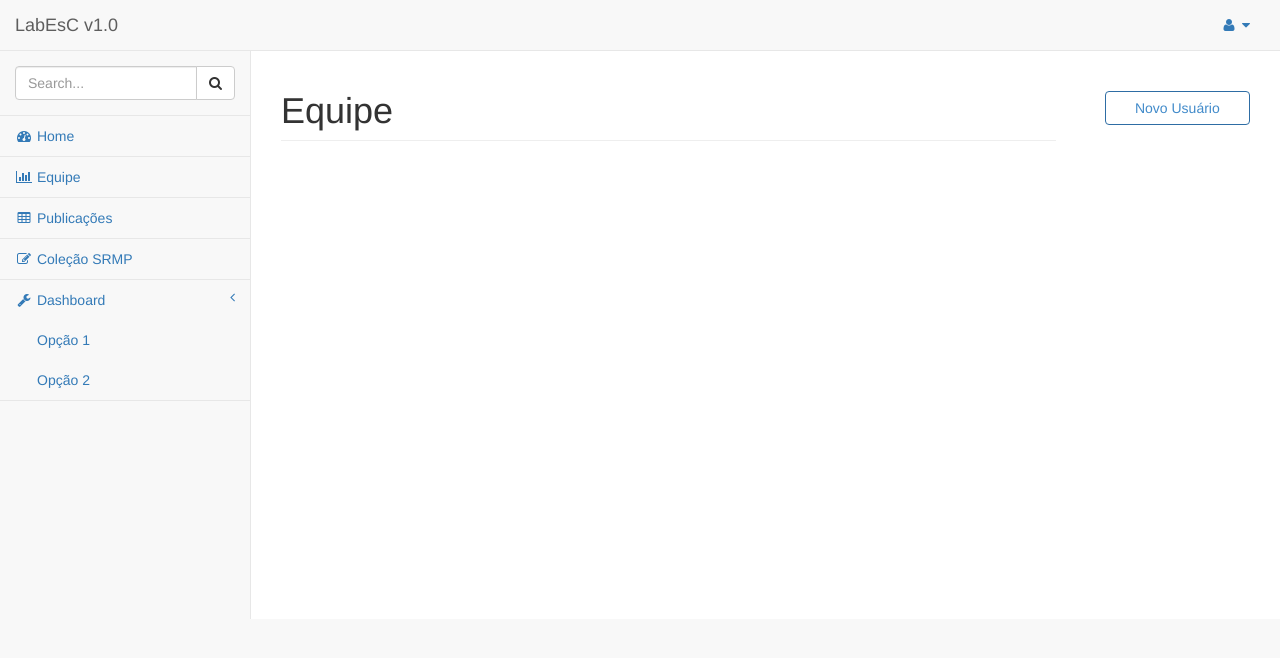
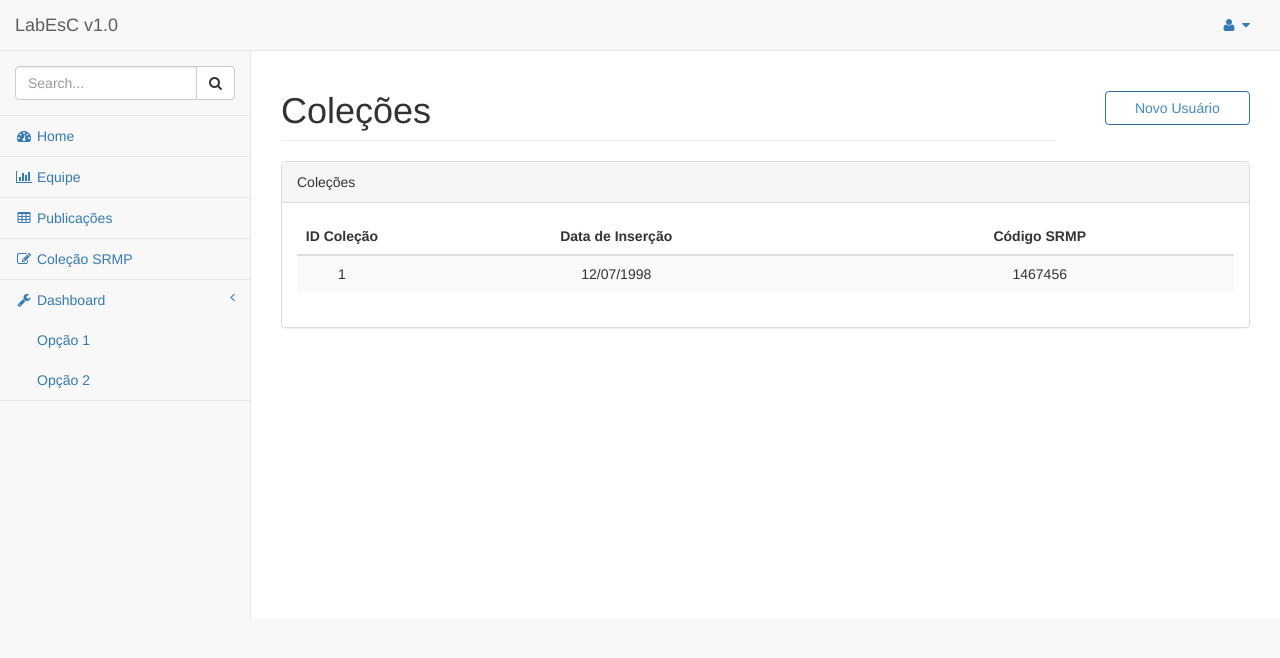
Before and after one commit to gustavoromito/labesc, a PHP site: page /pages/collection.php in a window 1280 px wide. Shown: the top 658 px of the page. Run offline with PHP 8.4, Linux system fonts and the light colour scheme; data that the repository does not hold is empty; some libraries are stand-ins or nearby versions.

Commit message:
tela de coleções

```diff
--- a/pages/collection.php
+++ b/pages/collection.php
@@ -13,7 +13,7 @@
         <div id="page-wrapper">
             <div class="row">
                 <div class="col-lg-12">
-                    <h1 class="page-header" style="float: left; width: 80%;">Equipe</h1>
+                    <h1 class="page-header" style="float: left; width: 80%; text-align: cnter;">Coleções</h1>
                     <a href="newuser.php">
                         <button type="button" style="margin: 40px 0 20px; width: 15%; float: right;" class="btn btn-outline btn-primary" id="newBtn">Novo Usuário</button>
                     </a>
@@ -22,55 +22,37 @@
             <div class="row">
               <!-- o container sera montado atraves de um template de forma dinamica-->
               <!-- adicionar um crop para o tamanho da imagem-->
-                <?php
-                $result = getAllUsers();
-                while ($row = $result->fetch_assoc()) {
-                    echo '<div class="col-lg-4 col-sm-6 text-center" style="padding-top: 15px; padding-right: 0px; padding-left: 0px; padding-bottom: 15px; background: #ededed; border-radius: 10px; margin: 10px; max-width: 30%;">
-                            <img class="img-circle img-responsive img-center" src="../src/romito.jpg" alt="" style="margin: auto; width: 200px; height: 200px;">
-                            <h3 style="margin: auto; max-width: 300px; height: 52px;">' . $row['nome'] . '</h3>
-                            <h4 style="color: #808080;">'. getRoleName($row['role_id']) . '</h4>
-                            <a href="profile.php?user_id=' . $row['id'] . '">
-                                <button type="button" class="btn btn-success btn-xs user-details" userid="'. $row['id'] .'">Ver Perfil</button>
-                            </a>
-                        </div>';
-                } ?>
-
-<!--                -->
-<!--                <div class="col-lg-4 col-sm-6 text-center" style="padding-bottom:15px;">-->
-<!--                  <img class="img-circle img-responsive img-center" src="../src/loren.jpg" alt="" style="width: 200px; height: 200px;">-->
-<!--                  <h3>Mateus Lourenção</h3>-->
-<!--                  <h4>Professor Doutor</h4>-->
-<!--                  <button type="button" class="btn btn-success btn-xs">Ver Perfil</button>-->
-<!--                </div>-->
-<!--                -->
-<!--                <div class="col-lg-4 col-sm-6 text-center" style="padding-bottom:15px;">-->
-<!--                  <img class="img-circle img-responsive img-center" src="../src/paladia.jpg" alt="" style="width: 200px; height: 200px;">-->
-<!--                  <h3>Leonardo Paladia</h3>-->
-<!--                  <h4>Professor</h4>-->
-<!--                  <button type="button" class="btn btn-success btn-xs">Ver Perfil</button>-->
-<!--                </div>-->
-<!---->
-<!--                <div class="col-lg-4 col-sm-6 text-center" style="padding-bottom:15px;">-->
-<!--                  <img class="img-circle img-responsive img-center" src="../src/pavanelli.jpg" alt="" style="width: 200px; height: 200px;">-->
-<!--                  <h3>Matheus Pavanelli</h3>-->
-<!--                  <h4>Professor Visitante</h4>-->
-<!--                  <button type="button" class="btn btn-success btn-xs">Ver Perfil</button>-->
-<!--                </div>-->
-<!--                -->
-<!--                <div class="col-lg-4 col-sm-6 text-center" style="padding-bottom:15px;">-->
-<!--                  <img class="img-circle img-responsive img-center" src="../src/kaio.jpg" alt="" style="width: 200px; height: 200px;">-->
-<!--                  <h3>Kaio Pedroza</h3>                -->
-<!--                  <h4>Aluno</h4>-->
-<!--                  <button type="button" class="btn btn-success btn-xs">Ver Perfil</button>-->
-<!--                </div>-->
-<!--                -->
-<!--                <div class="col-lg-4 col-sm-6 text-center" style="padding-bottom:15px;">-->
-<!--                  <img class="img-circle img-responsive img-center" src="../src/jr.jpg" alt="" style="width: 200px; height: 200px;">-->
-<!--                  <h3>Geraldo Júnior</h3>-->
-<!--                  <h4>Aluno Pós-Graduação</h4>-->
-<!--                  <button type="button" class="btn btn-success btn-xs">Ver Perfil</button>-->
-<!--                </div>-->
-
+                <div class="col-lg-12">
+                    <div class="panel panel-default">
+                        <div class="panel-heading">
+                            Coleções
+                        </div>
+                        <!-- /.panel-heading -->
+                        <div class="panel-body">
+                            <div class="table-responsive">
+                                <table class="table table-striped">
+                                    <thead>
+                                        <tr>
+                                            <th style="text-align: center; width: 90px;">ID Coleção</th>
+                                            <th style="text-align: center;">Data de Inserção</th>
+                                            <th style="text-align: center;">Código SRMP</th>
+                                        </tr>
+                                    </thead>
+                                    <tbody>
+                                        <tr>
+                                            <td style="text-align: center;">1</td>
+                                            <td style="text-align: center;">12/07/1998</td>
+                                            <td style="text-align: center;">1467456</td>
+                                        </tr>
+                                    </tbody>
+                                </table>
+                            </div>
+                            <!-- /.table-responsive -->
+                        </div>
+                        <!-- /.panel-body -->
+                    </div>
+                    <!-- /.panel -->
+                </div>
         </div>
     </div>
     <!-- /#wrapper -->
```
